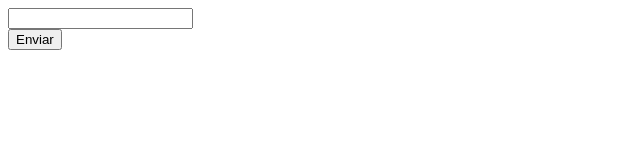
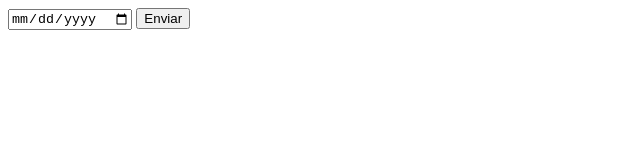
Before and after one commit to biateisi/APOD, a plain HTML site: page index.html in a window 1280 px wide. Shown: the whole page, without its empty margins (0-640 px from the left). Drawn offline with nearby package versions, Linux system fonts and the light colour scheme.

Commit message:
desenvolvimento do html

```diff
--- a/index.html
+++ b/index.html
@@ -8,13 +8,16 @@
     <link rel="stylesheet" href="./style.css">
 </head>
 <body>
-    <div id="apod">
-        <form id="entrada">
-            <input type="data" id="recebeData">
-        </form>
-        <button id="enviar">Enviar</button>
+    <div id="container">
+        <div id="apod">
+            <form id="formData" name="formData">
+                <input type="date" name="inputDate" id="inputDate">
+                <button type="submit" id="btnSubmit">Enviar</button>
+            </form>
+        </div>
+        <div id="return">
+        </div>
     </div>
-
     <script src="https://ajax.googleapis.com/ajax/libs/jquery/3.6.0/jquery.min.js"></script>
     <script src="./index.js"></script>
   </body>
```
